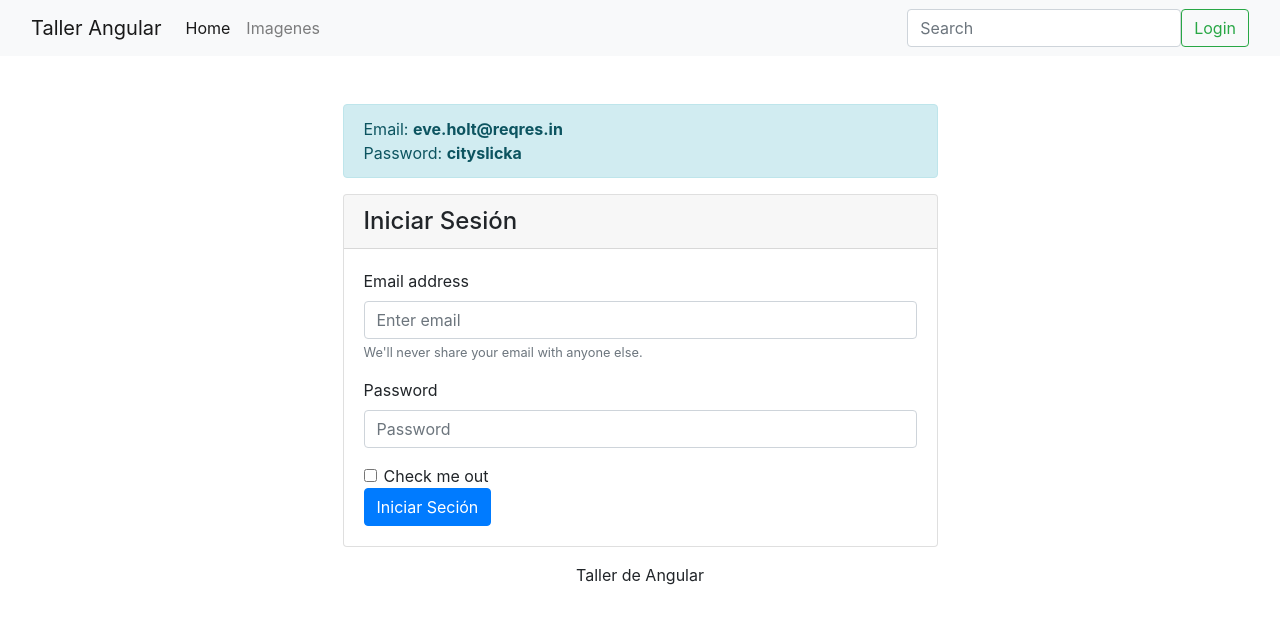
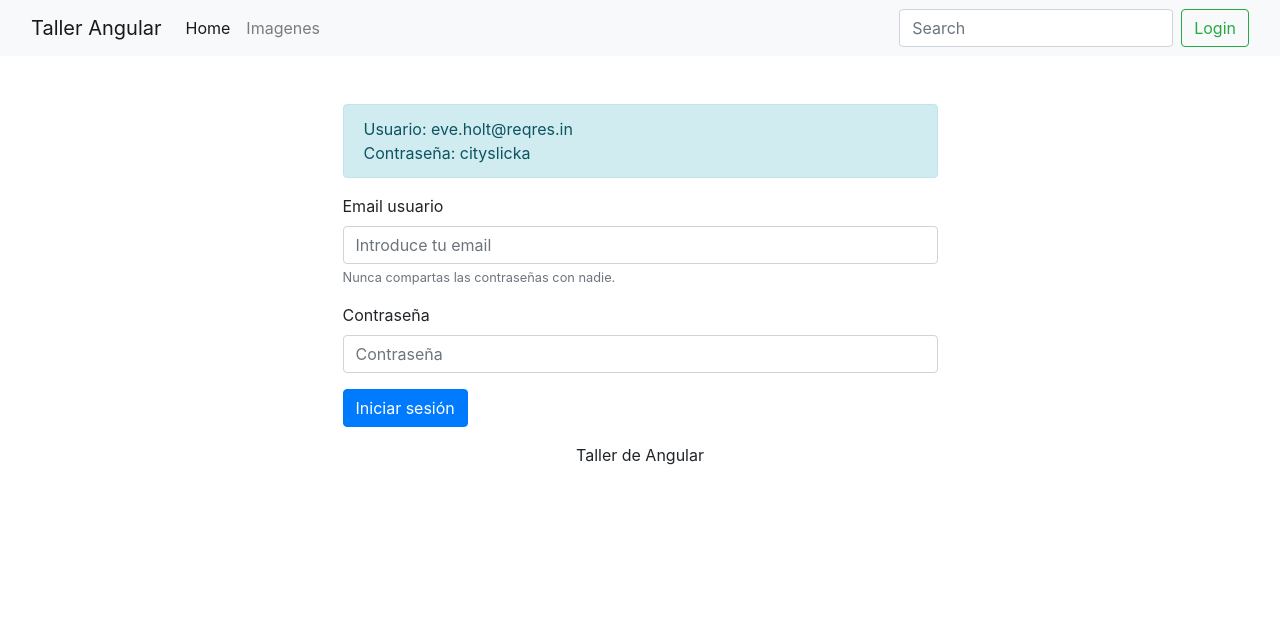
Before and after one commit to jose1182/Taller-PSP, an Angular app: page /login in a window 1280 px wide. Shown: the top 624 px of the page. Built offline with nearby package versions, Linux system fonts and the light colour scheme.

Commit message:
interceptors

```diff
--- a/src/app/app.component.html
+++ b/src/app/app.component.html
@@ -14,8 +14,9 @@
         </li>
       </ul>
       <form class="d-flex">
-        <input class="form-control me-2" type="search" placeholder="Search" aria-label="Search">
-        <button class="btn btn-outline-success" [routerLink]="['/login']" type="submit">Login</button>
+        <input class="form-control me-2 mr-2" type="search" placeholder="Search" aria-label="Search">
+        <button class="btn btn-outline-success" *ngIf="!isAuthenticated()" [routerLink]="['/login']">Login</button>
+        <button class="btn btn-outline-danger"  *ngIf="isAuthenticated()" [routerLink]="['/login']" (click)="logout()">Logout{{ user | json}}</button>
       </form>
     </div>
   </div>
--- a/src/app/app.component.ts
+++ b/src/app/app.component.ts
@@ -1,3 +1,5 @@
+import { LoginService } from './services/login.service';
+import { LoginModel } from './model/login.model';
 import { Component } from '@angular/core';
 
 @Component({
@@ -7,4 +9,19 @@ import { Component } from '@angular/core';
 })
 export class AppComponent {
   title = 'tallerAngular';
+
+  user!: LoginModel | null
+
+  constructor(private loginService: LoginService){
+    loginService.login.subscribe(user => this.user = user)
+  }
+
+  isAuthenticated() : boolean {
+    return this.user != null
+  }
+
+  logout(): void{
+   this.loginService.performLogout();
+  }
+
 }
--- a/src/app/app.module.ts
+++ b/src/app/app.module.ts
@@ -1,4 +1,6 @@
-import { HttpClient, HttpClientModule } from '@angular/common/http';
+import { ServicesModule } from './services/services.module';
+import { AuthHttpInterceptor } from './interceptors/auth-http.interceptor';
+import { HttpClientModule, HTTP_INTERCEPTORS } from '@angular/common/http';
 import { NgModule } from '@angular/core';
 import { BrowserModule } from '@angular/platform-browser';
 
@@ -6,6 +8,7 @@ import { AppRoutingModule } from './app-routing.module';
 import { AppComponent } from './app.component';
 import { NgbModule } from '@ng-bootstrap/ng-bootstrap';
 import { ComponentsModule } from './components/components.module';
+import { InterceptorsModule } from './interceptors/interceptors.module';
 
 @NgModule({
   declarations: [
@@ -16,9 +19,13 @@ import { ComponentsModule } from './components/components.module';
     AppRoutingModule,
     NgbModule,
     ComponentsModule,
-    HttpClientModule
+    HttpClientModule,
+    InterceptorsModule,
+    ServicesModule
   ],
-  providers: [],
+  providers: [
+    {provide: HTTP_INTERCEPTORS, useClass: AuthHttpInterceptor, multi: true}
+  ],
   bootstrap: [AppComponent]
 })
 export class AppModule { }
--- a/src/app/components/login/login.component.html
+++ b/src/app/components/login/login.component.html
@@ -1,39 +1,47 @@
 <div class="col-md-6 offset-md-3 mt-5">
     <div class="alert alert-info">
-        Email: <strong>eve.holt@reqres.in</strong><br/>
-        Password: <strong>cityslicka</strong>
+      Usuario: eve.holt@reqres.in<br />
+      Contraseña: cityslicka
     </div>
-    <div *ngIf="error" class="alert alert-danger alert-dismissible fade show mt-2" role="alert">
-        <strong>Message!</strong> {{ error.error.error }}
+    <form [formGroup]="this.loginForm" (ngSubmit)="submitForm()">
+      <div class="form-group">
+        <label for="exampleInputEmail1">Email usuario</label>
+        <input type="email"
+               formControlName="username"
+               class="form-control is-invalid"
+               id="exampleInputEmail1"
+               aria-describedby="emailHelp"
+               [ngClass]="{
+                'is-invalid': this.enviado && this.loginForm.controls.username.errors
+               }"
+               placeholder="Introduce tu email">
+        <small id="emailHelp" class="form-text text-muted">Nunca compartas las contraseñas con nadie.</small>
+        <div class="invalid-feedback" *ngIf="enviado && this.loginForm.controls.username.errors?.required">¡Tienes que
+          rellenar este campo!
         </div>
-    <div class="card">
-        <h4 class="card-header">Iniciar Sesión</h4>
-            <div class="card-body">
-                <form [formGroup]="this.loginForm" (ngSubmit)="onSubmit()">
-                    <div class="form-group">
-                      <label for="exampleInputEmail1">Email address</label>
-                      <input type="email" formControlName="username" class="form-control" [ngClass]="{ 'is-invalid': submitted && f.username.errors }" id="exampleInputEmail1" aria-describedby="emailHelp" placeholder="Enter email">
-                      <small id="emailHelp" class="form-text text-muted">We'll never share your email with anyone else.</small>
-                      <div *ngIf="submitted && f.username.errors" class="invalid-feedback">
-                        <div *ngIf="f.username.errors.required">Email is required</div>
-                        <div *ngIf="f.username.errors.email">{{ f.username.value }} is not valid!</div>
+        <div class="invalid-feedback" *ngIf="enviado && this.loginForm.controls.username.errors?.email">¡Esto no es un
+          email!
         </div>
       </div>
       <div class="form-group">
-                      <label for="exampleInputPassword1">Password</label>
-                      <input type="password" formControlName="password" class="form-control" [ngClass]="{'is-invalid': submitted && f.password.errors}" id="exampleInputPassword1" placeholder="Password">
-                      <div *ngIf="submitted && f.password.errors" class="invalid-feedback">
-                        <div *ngIf="f.password.errors.required">Password is required</div>
+        <label for="exampleInputPassword1">Contraseña</label>
+        <input type="password"
+               class="form-control"
+               id="exampleInputPassword1"
+               formControlName="password"
+               [ngClass]="{
+                'is-invalid': this.enviado && this.loginForm.controls.password.errors
+               }"
+               placeholder="Contraseña">
+        <div class="invalid-feedback" *ngIf="enviado && this.loginForm.controls.password.errors?.required">¡Tienes que
+          rellenar este
+          campo!
         </div>
       </div>
-                    <div class="form-check">
-                      <input type="checkbox" class="form-check-input" id="exampleCheck1">
-                      <label class="form-check-label" for="exampleCheck1">Check me out</label>
-                    </div>
-                    <button [disabled]="loading" type="submit" class="btn btn-primary">Iniciar Seción
-                        <span *ngIf="loading" class="spinner-border spinner-border-sm mr-1"></span>
+      <button [disabled]="isLoading" type="submit" class="btn btn-primary">
+        <span class="spinner-border spinner-border-sm mr-1" *ngIf="isLoading"></span>
+        Iniciar sesión
       </button>
+      <div *ngIf="errorMsg" class="alert alert-danger mt-3 mb-0">{{errorMsg}}</div>
     </form>
   </div>
-    </div>
-</div>
--- a/src/app/components/login/login.component.ts
+++ b/src/app/components/login/login.component.ts
@@ -1,9 +1,7 @@
-import { ErrorModel } from './../../model/error.model';
-import { LoginService } from './../../services/login.service';
-import { Component, OnInit } from '@angular/core';
-import { FormBuilder, FormGroup, Validators } from '@angular/forms';
-import { LoginModel } from 'src/app/model/login.model';
-import { first } from 'rxjs/operators';
+import {Component, OnInit} from '@angular/core';
+import {FormBuilder, FormGroup, Validators} from "@angular/forms";
+import {LoginService} from "../../services/login.service";
+import {LoginModel} from "../../model/login.model";
 
 @Component({
   selector: 'app-login',
@@ -12,53 +10,53 @@ import { first } from 'rxjs/operators';
 })
 export class LoginComponent implements OnInit {
 
-  loginForm: FormGroup
-  submitted = false
-  loading = false
-  error: ErrorModel | null = null
+  loginForm: FormGroup;
+  enviado: boolean = false;
+  errorMsg!: string | null;
+  isLoading: boolean = false;
 
-  constructor(
-    private formBuilder: FormBuilder,
-    private loginService: LoginService
-  ) {
-
+  constructor(private formBuilder: FormBuilder,
+              private loginService: LoginService) {
     this.loginForm = this.formBuilder.group({
       username: ['', [Validators.required, Validators.email]],
       password: ['', Validators.required]
-    })
+    });
+  }
+
+  ngOnInit(): void {
+  }
+
+  /**
+   * Ejecuta la accion de LOGIN.
+   */
+  submitForm() {
+    this.enviado = true;
+
+    // Si no es valido, me voy.
+    if (!this.loginForm.valid)
+      return;
+
+    let loginModel: LoginModel = new LoginModel(this.loginForm.controls.username.value, this.loginForm.controls.password.value, '');
+
+    // Comienzo llamada back
+    this.isLoading = true;
+    this
+      .loginService
+      .performLogin(loginModel)
+      .subscribe(
+        respuesta => {
+          console.log(JSON.stringify(respuesta));
+          this.isLoading = false;
+          this.errorMsg = null;
+        }, error => {
+          console.log('ERROR:' + JSON.stringify(error));
+          this.errorMsg = `⚠️ ¡No se ha podido iniciar la sesión! (${error.error?.error})`
+          this.isLoading = false;
+        },
+        () => {
+          this.isLoading = false;
+        });
 
   }
 
-  get f() {
-    return this.loginForm.controls;
-  }
-
-  ngOnInit(): void {
-
-  }
-
-  onSubmit(){
-    this.submitted = true
-
-    if(this.loginForm.invalid){
-      return
-    }
-
-    this.loading = true
-
-    this.loginService.performLogin(new LoginModel(this.f.username.value,this.f.password.value, ''))
-    .pipe(first())
-    .subscribe(
-      data =>{
-        console.log('data: ', data)
-        this.error = null
-    },
-      error => {
-        console.log('error: ',error)
-        this.error = error
-        console.log(this.error)
-        this.loading = false
-    });
-  }
-
 }
--- /dev/null
+++ b/src/app/interceptors/auth-http.interceptor.ts
@@ -0,0 +1,30 @@
+import { Injectable } from '@angular/core';
+import {HttpEvent, HttpHandler, HttpInterceptor, HttpRequest} from '@angular/common/http';
+import {Observable} from 'rxjs';
+import {LoginService} from "../services/login.service";
+import {LoginModel} from "../model/login.model";
+import {finalize, tap} from "rxjs/operators";
+
+@Injectable()
+export class AuthHttpInterceptor implements HttpInterceptor {
+  usuario!: LoginModel | null;
+  token!: String | undefined;
+  constructor(
+    public accounttService:LoginService
+){
+  this.accounttService.login.subscribe(usuario => {
+    this.usuario = usuario;
+    this.token = this.usuario?.token;
+    console.log('usuario: ', this.usuario)
+  });
+}
+
+intercept(request: HttpRequest<any>, next: HttpHandler): Observable<HttpEvent<any>>{
+    request = request.clone({
+        setHeaders: {
+          Authorization: `Basic ${this.token}` // Añado token
+          }
+    });
+    return next.handle(request);
+}
+}
```
Also changed, not shown: src/app/services/login.service.ts (+25 -33 lines), 1 other file (tests, documents, lock files or other folders). Lines whose indentation alone changed are shown as unchanged.
